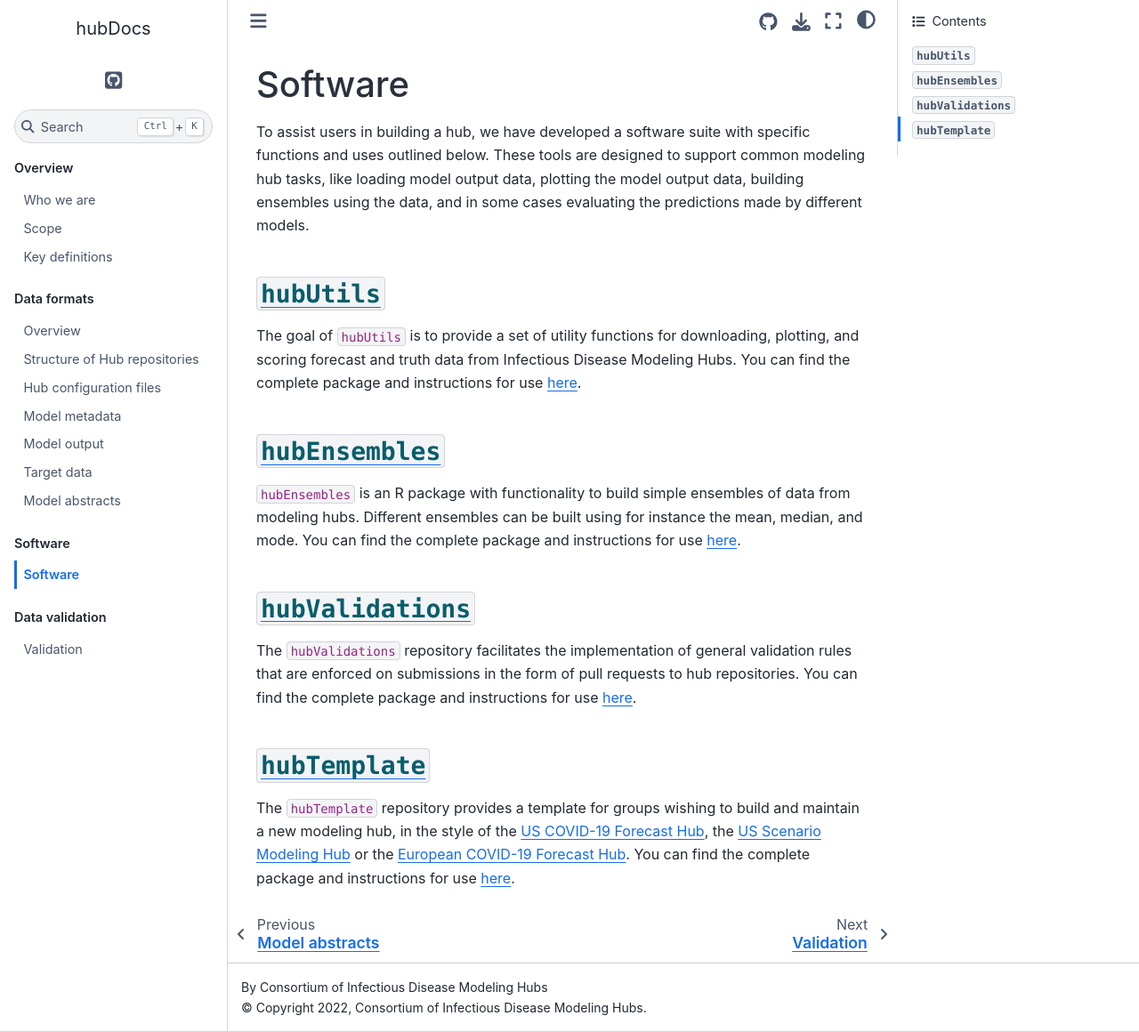
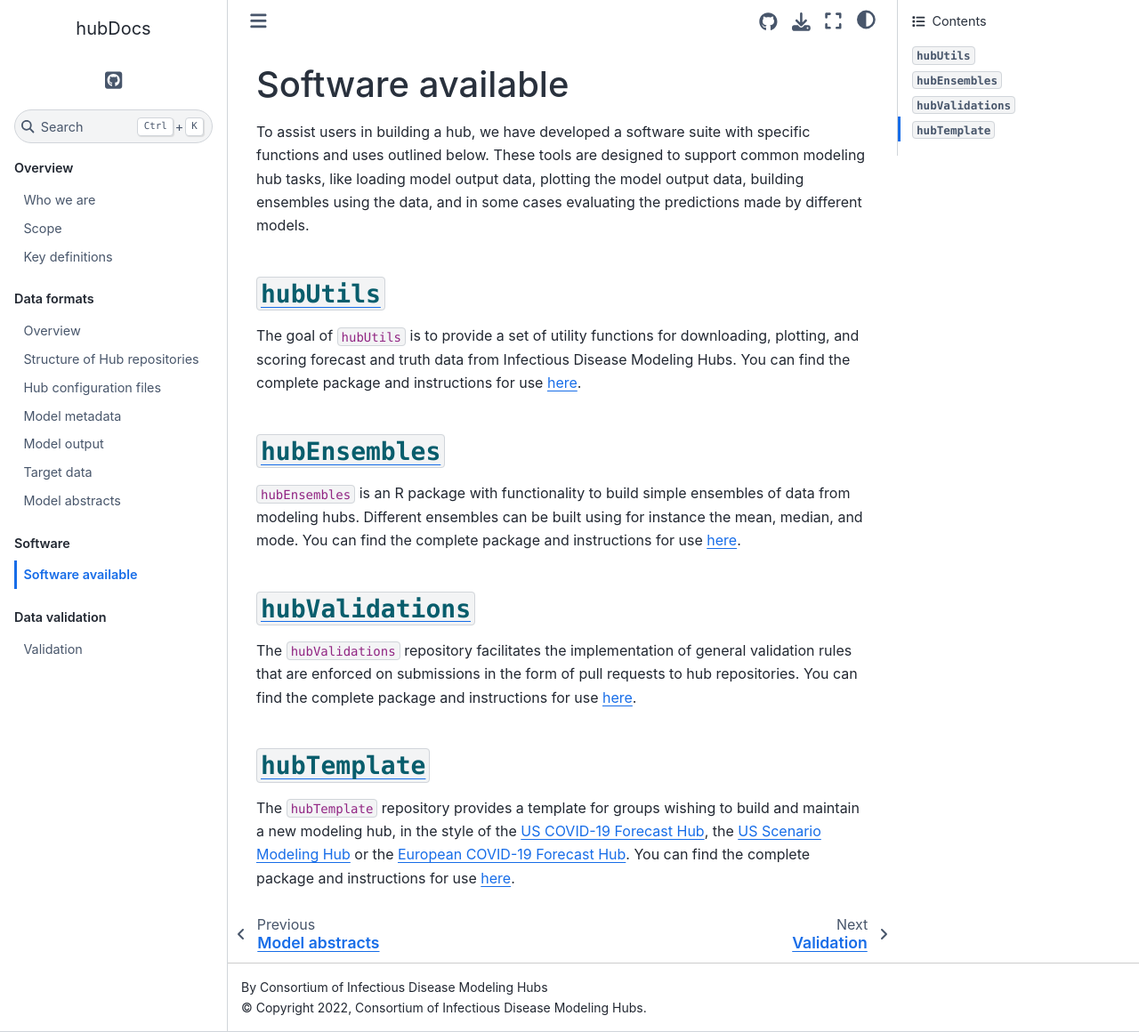
Before and after one commit to hubverse-org/hubDocs, a Sphinx documentation site: the page built from docs/source/software/software-available.md, in a window 1280 px wide and 1160 px high. Shown: the whole window at 89% size. Built offline with Sphinx 7.4.7 and the Sphinx Book theme 1.1.4, drawn with Linux system fonts in a browser that asks for light colours; pages that are not in the unit, such as notebooks, are missing from menus.

Commit message:
Last rename (I hope)

```diff
--- a/docs/source/software/software-available.md
+++ b/docs/source/software/software-available.md
@@ -1,4 +1,4 @@
-# Software
+# Software available
 
 To assist users in building a hub, we have developed a software suite with specific functions and uses outlined below. These tools are designed to support common modeling hub tasks, like loading model output data, plotting the model output data, building ensembles using the data, and in some cases evaluating the predictions made by different models.
 
```
